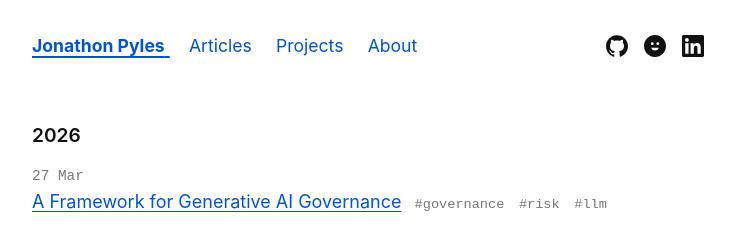
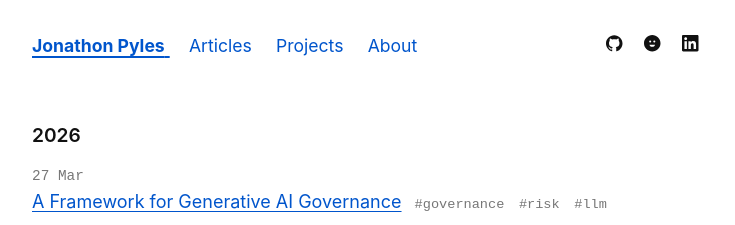
Before and after one commit to JNPyles/JNPyles.github.io, a Jekyll site: the page built from index.html, in a window 1280 px wide. Shown: the top 225 px of the page, without its empty margins (272-1007 px from the left). Built offline with Jekyll 4.4.1, drawn with Linux system fonts in a browser that asks for light colours.

Commit message:
Update default.html

```diff
--- a/_layouts/default.html
+++ b/_layouts/default.html
@@ -25,17 +25,17 @@
 
         <div class="nav-icons">
             <a href="https://github.com/JNPyles" target="_blank" aria-label="GitHub">
-                <svg viewBox="0 0 24 24" xmlns="http://www.w3.org/2000/svg">
+                <svg viewBox="0 0 32 32" xmlns="http://www.w3.org/2000/svg">
                     <path d="M12 .297c-6.63 0-12 5.373-12 12 0 5.303 3.438 9.8 8.205 11.385.6.113.82-.258.82-.577 0-.285-.01-1.04-.015-2.04-3.338.724-4.042-1.61-4.042-1.61C4.422 18.07 3.633 17.7 3.633 17.7c-1.087-.744.084-.729.084-.729 1.205.084 1.838 1.236 1.838 1.236 1.07 1.835 2.809 1.305 3.495.998.108-.776.417-1.305.76-1.605-2.665-.3-5.466-1.332-5.466-5.93 0-1.31.465-2.38 1.235-3.22-.135-.303-.54-1.523.105-3.176 0 0 1.005-.322 3.3 1.23.96-.267 1.98-.399 3-.405 1.02.006 2.04.138 3 .405 2.28-1.552 3.285-1.23 3.285-1.23.645 1.653.24 2.873.12 3.176.765.84 1.23 1.91 1.23 3.22 0 4.61-2.805 5.625-5.475 5.92.42.36.81 1.096.81 2.22 0 1.606-.015 2.896-.015 3.286 0 .315.21.69.825.57C20.565 22.092 24 17.592 24 12.297c0-6.627-5.373-12-12-12"/>
                 </svg>
             </a>
             <a href="https://huggingface.co/JNPyles" target="_blank" aria-label="Hugging Face">
-                <svg viewBox="0 0 24 24" xmlns="http://www.w3.org/2000/svg" fill-rule="evenodd" clip-rule="evenodd">
+                <svg viewBox="0 0 32 32" xmlns="http://www.w3.org/2000/svg" fill-rule="evenodd" clip-rule="evenodd">
                     <path d="M12 0C5.373 0 0 5.373 0 12s5.373 12 12 12 12-5.373 12-12S18.627 0 12 0zm0 17c-2.21 0-4-1.343-4-3h8c0 1.657-1.79 3-4 3zm-3-6a1.5 1.5 0 1 1 0-3 1.5 1.5 0 0 1 0 3zm6 0a1.5 1.5 0 1 1 0-3 1.5 1.5 0 0 1 0 3z"/>
                 </svg>
             </a>
             <a href="https://www.linkedin.com/in/jonathonpyles/" target="_blank" aria-label="LinkedIn">
-                <svg viewBox="0 0 24 24" xmlns="http://www.w3.org/2000/svg">
+                <svg viewBox="0 0 32 32" xmlns="http://www.w3.org/2000/svg">
                     <path d="M20.447 20.452h-3.554v-5.569c0-1.328-.027-3.037-1.852-3.037-1.853 0-2.136 1.445-2.136 2.939v5.667H9.351V9h3.414v1.561h.046c.477-.9 1.637-1.85 3.37-1.85 3.601 0 4.267 2.37 4.267 5.455v6.286zM5.337 7.433c-1.144 0-2.063-.926-2.063-2.065 0-1.138.92-2.063 2.063-2.063 1.14 0 2.064.925 2.064 2.063 0 1.139-.925 2.065-2.064 2.065zm1.782 13.019H3.555V9h3.564v11.452zM22.225 0H1.771C.792 0 0 .774 0 1.729v20.542C0 23.227.792 24 1.771 24h20.451C23.2 24 24 23.227 24 22.271V1.729C24 .774 23.2 0 22.222 0h.003z"/>
                 </svg>
             </a>
```
